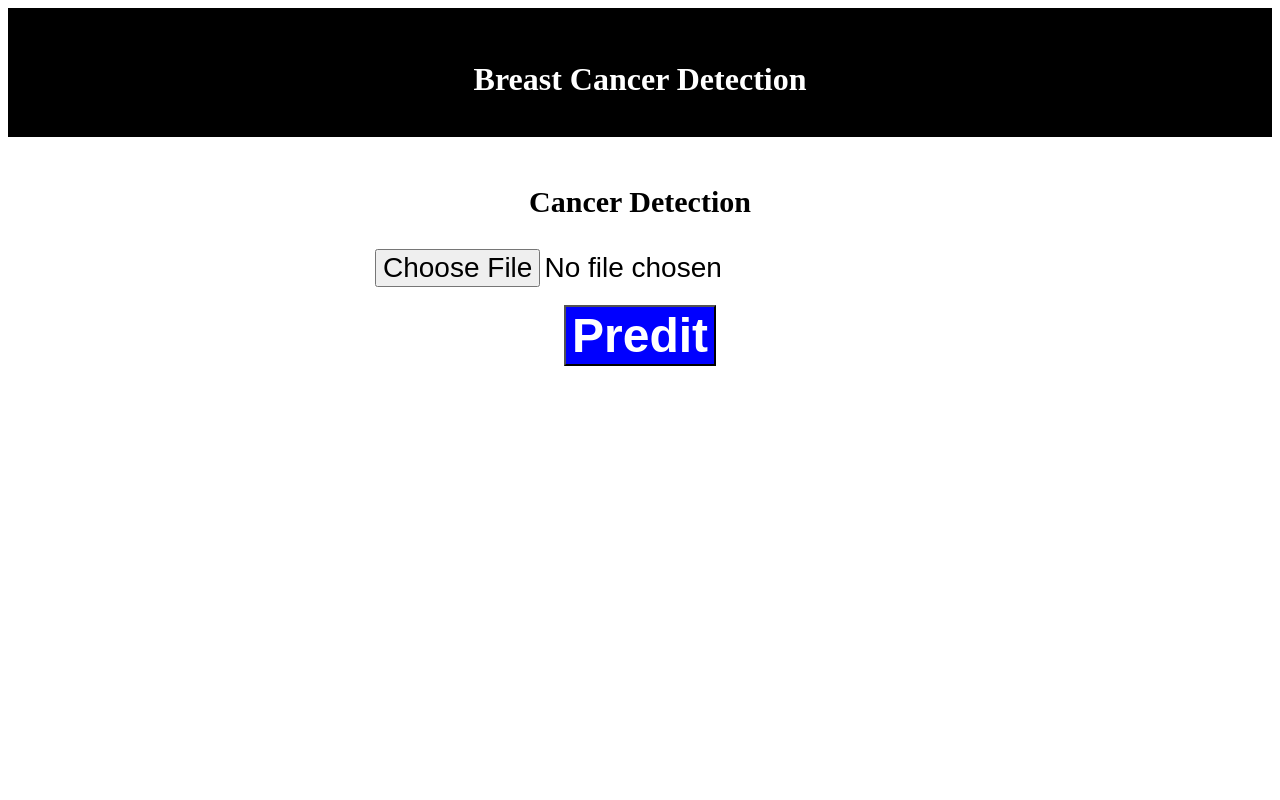
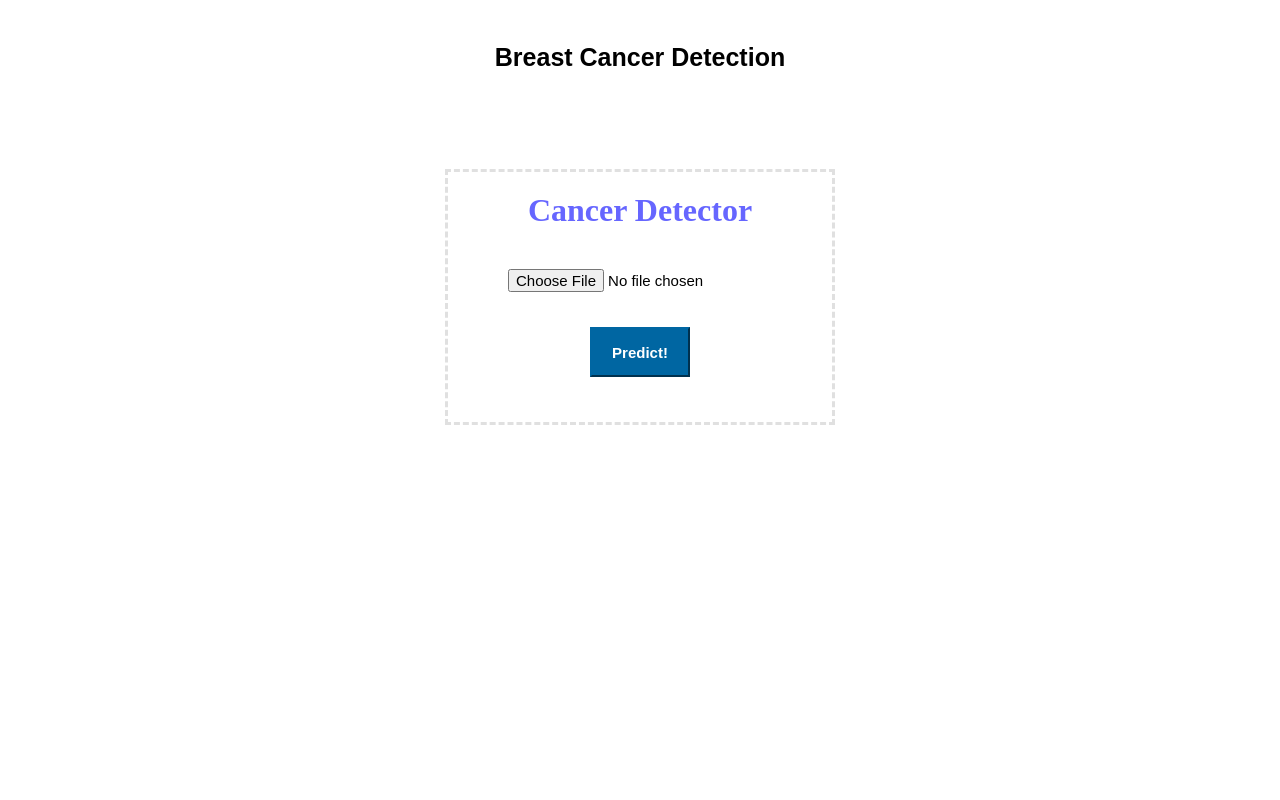
Before and after one commit to PujithaKurakula/Breast-Cancer-Detection-DL, a Flask app: page / in a window 1280 px wide. Run offline with Flask 2, Linux system fonts and the light colour scheme.

Commit message:
Update index.html

```diff
--- a/templates/index.html
+++ b/templates/index.html
@@ -1,168 +1,179 @@
 
 <html>
 <head>
+<title>Breast cancer Detection</title>
+<style>
+*{
+  margin: 0px;
+  padding: 0px;
+}
 
-<title>Breast Cancer Detection</title>
-<style>
+.header {
+  overflow: hidden;
+  background-color: white;
+  color : black;
+  font-family : Arial;
+  height: 60px;
+  padding: 20px 10px;
+}
 
+.card
+{
+	width : 30%;
+    margin: auto;
+	height : 250px;
+	margin-top : 15px;
+	border-style: dashed;
+	border-color : #E0E0E0;
+}
 
-@media only screen and (min-width:300px) and (max-width:500px) {
-div {
-  background-position: center;
-  background-repeat: no-repeat;
-  background-size: cover;
-  border-radius: 50px;
+/* Style the header links */
+.header a {
+  float: center;
+  color: black;
+  text-align: center;
+  padding: 12px;
+  text-decoration: none;
+  font-size: 35px;
+  line-height: 25px;
+}
+
+/* Style the logo link (notice that we set the same value of line-height and font-size to prevent the header to increase when the font gets bigger */
+.header a.logo {
+  font-size: 25px;
+  font-weight: bold;
+}
+
+/* Add media queries for responsiveness - when the screen is 500px wide or less, stack the links on top of each other */
+
+@media screen and (max-width: 980px) {
+  .card
+{
+	width : 75%;
+}
 
 }
 
-.hd {
-  display: flex;
-  justify-content: space-around;
-  border: 5px solid black;
-  background-color: black;
-}
-
-.head1 {
-  align-items: center;
-  font-size: 50px;
-  margin-top: 48px;
-  color:white;
-}
-
-.image {
-  margin-top: 5px;
-}
-
-.tab,.btn{
-font-size: 35px;
-}
-input.sec {
-    font-size: 28px;
+@media screen and (max-width: 280px) {
+  .header a {
+    float: none;
+    display: block;
+    text-align: left;
+  }
+  .header {
+    height: 15%;
+  }
+  .header-right {
+    float: none;
+  }
+  .card
+{
+	width : 95%;
 }
 }
 
-@media only screen and (min-width:500px) and (max-width:1050px) {
-div {
-  background-position: center;
-  background-repeat: no-repeat;
-  background-size: cover;
-  border-radius: 50px;
+.input100
+{
+	padding-left : 20px;
+	padding-top : 40px;
+	font-size : 10px;
+}
+
+input[type=button], input[type=submit], input[type=reset] {
+	 background: #0066A2;
+     color: white;
+     border-color: #0066A2;
+     height: 50px;
+     width: 100px;
+     font: bold 15px arial, sans-serif;
+     text-shadow:none;
+	 margin-top : 35px;
+}
+.line
+{
+	color : #6666FF;
+	padding-top : 20px;
+}
+p{
+	font-size : 25px;
+	font-weight : bold;
+}
+@media screen and (max-width: 1100px) {
+  .card
+{
+	width : 75%;
+}
+
+}
+@media screen and (min-width: 360px) {
+
+.input100
+{
+	font-size : 15px;
 
 }
 
-.hd {
-  display: flex;
-  justify-content: space-around;
-  border: 5px solid black;
-
-  background-color: black;
 }
 
-.head1 {
-  align-items: center;
-  font-size: 50px;
-  margin-top: 48px;
-  color:white;
-}
+@media screen and (max-width: 280px) {
 
-.image {
-  margin-top: 5px;
-}
-
-.tab,.btn{
-font-size: 35px;
-}
-
-input.sec {
-    font-size: 28px;
-}
-}
-@media only screen and (min-width:1100px) and (max-width:1600px) {
-
-<!--html,body{
-overflow-y:scroll;
-overflow-x:hidden;
-}-->
-div {
-  background-position: center;
-  background-repeat: no-repeat;
-  background-size: cover;
-  border-radius: 50px;
+.breast
+{
+	font-size :16px;
 
 }
 
-.hd {
-  display: flex;
-  justify-content: space-around;
-  border: 5px solid black;
-  background-color: black;
+body
+{
+     padding-left : 10px;
+     background-position: center;
+    background-repeat: no-repeat;
+  background-size: cover;
+
+
 }
 
-.head1 {
-  align-items: center;
-  font-size: 50px;
-  margin-top: 48px;
-  color:white;
+input[type="submit"]
+{
+
+	margin-top : 20px;
+	height: 30px;
+    width: 60px;
+
 }
+.line{
+font-size :15px;
+font-weight : bold;
+}
+.header
+{
+	height : 30px;
 
-.image {
-  margin-top: 5px;
-}
-input.sec {
-    font-size: 28px;
 }
 }
 
-
-div {
-  background-position: center;
-  background-repeat: no-repeat;
-  background-size: cover;
-  border-radius: 50px;
-
-}
-
-.hd {
-  display: flex;
-  justify-content: space-around;
-  border: 5px solid black;
-  background-color: black;
-}
-
-.head1 {
-  align-items: center;
-  font-size: 50px;
-  margin-top: 48px;
-  color:white;
-}
-
-.image {
-  margin-top: 5px;
-}
-
-.para,.btn{
-font-size: 30px;
-}
+html,body{
+	max-width:100%;
+	overflow-x:hidden;
+	overflow-y:hidden;
+	}
 
 
-  </style>
+</style>
+<meta name="viewport" content="width=device-width, initial-scale=1">
 </head>
 <body>
-
-
-<header class="hd">
-    <h1 class="head1"><font size = "6">Breast Cancer Detection</font></h1>
-</header>
-
-<div>
-<br>
-
-<form action="{{ url_for('predict') }}" method="post" enctype="multipart/form-data">
-
-<center><b><p class="para">Cancer Detection</p></b>
-
-
-<input class="sec"  type="file"  id="fileName" required accept=".png, .jpg, .jpeg, .jfif " onchange="validateFileType()" name="image_file"/>
+<div class="header">
+  <a href="#default" class="logo"><p class="breast">Breast Cancer Detection</p></a>
+</div>
+</br>
+</br>
+</br>
+<center>
+<form action = "{{url_for('predict')}}" enctype="multipart/form-data" method = "POST">
+<div class = "card">
+		<h1 class="line" align="center">Cancer Detector</h1>
+		<input class="input100" align="center" type="file" required  id="fileName" accept=".png, .jpg, .jpeg, .jfif " onchange="validateFileType()" name="image_file"/>
 		<script type="text/javascript">
 			function validateFileType(){
 				var fileName = document.getElementById("fileName").value;
@@ -179,14 +190,13 @@ font-size: 30px;
 
 			}
 		</script>
-
+		<span class="focus-input100"></span>
 		</br>
-		</br>
-
-<button name="submit" class="btn" style="background-color:blue;color:white" align="center-right" ><b><font size="10">Predit</font></b></button></center>
-<br>
+		<input type="submit" value="Predict!" align="center-right">
+</div>
 </form>
-</div>
-
+</br>
+</br>
+</center>
 </body>
 </html>
```
